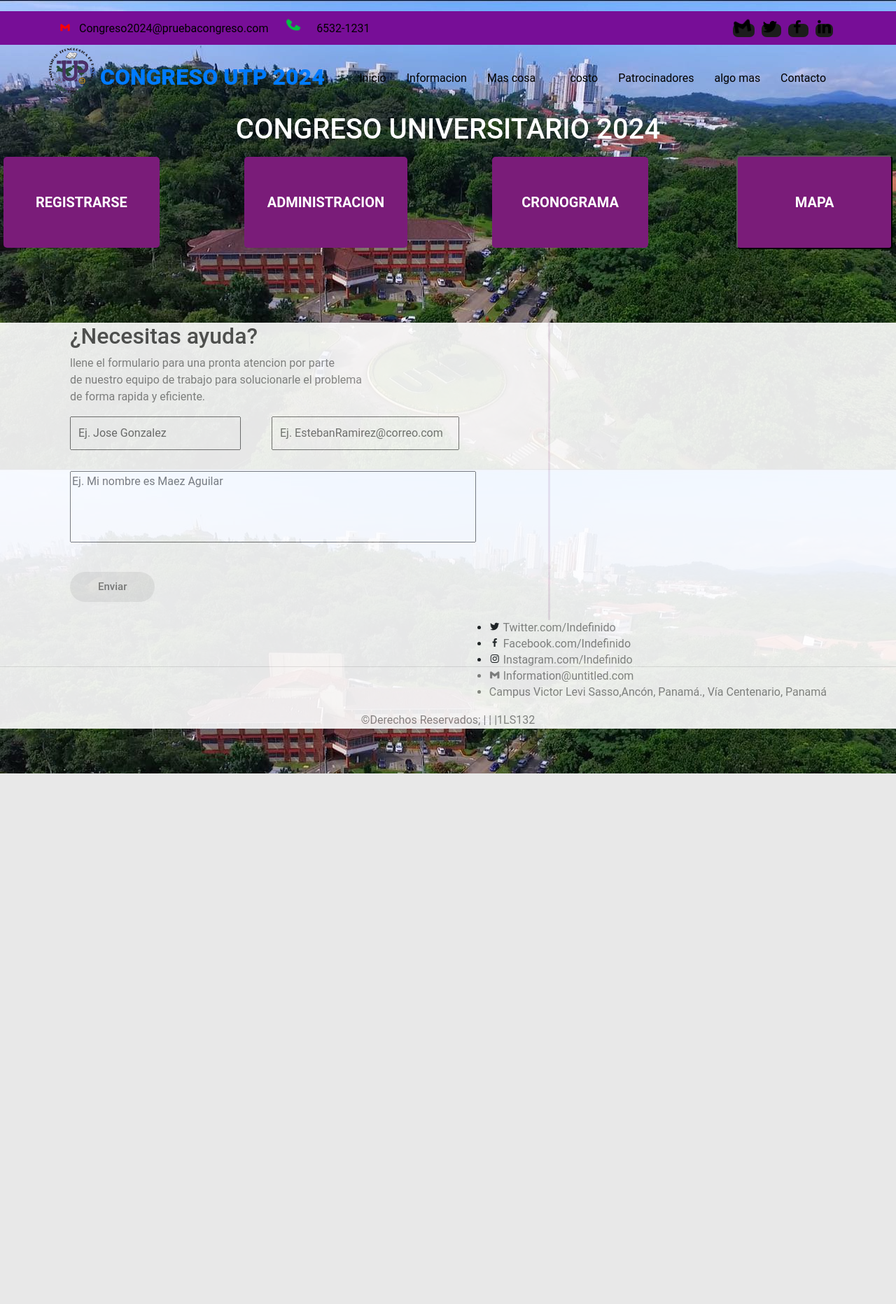
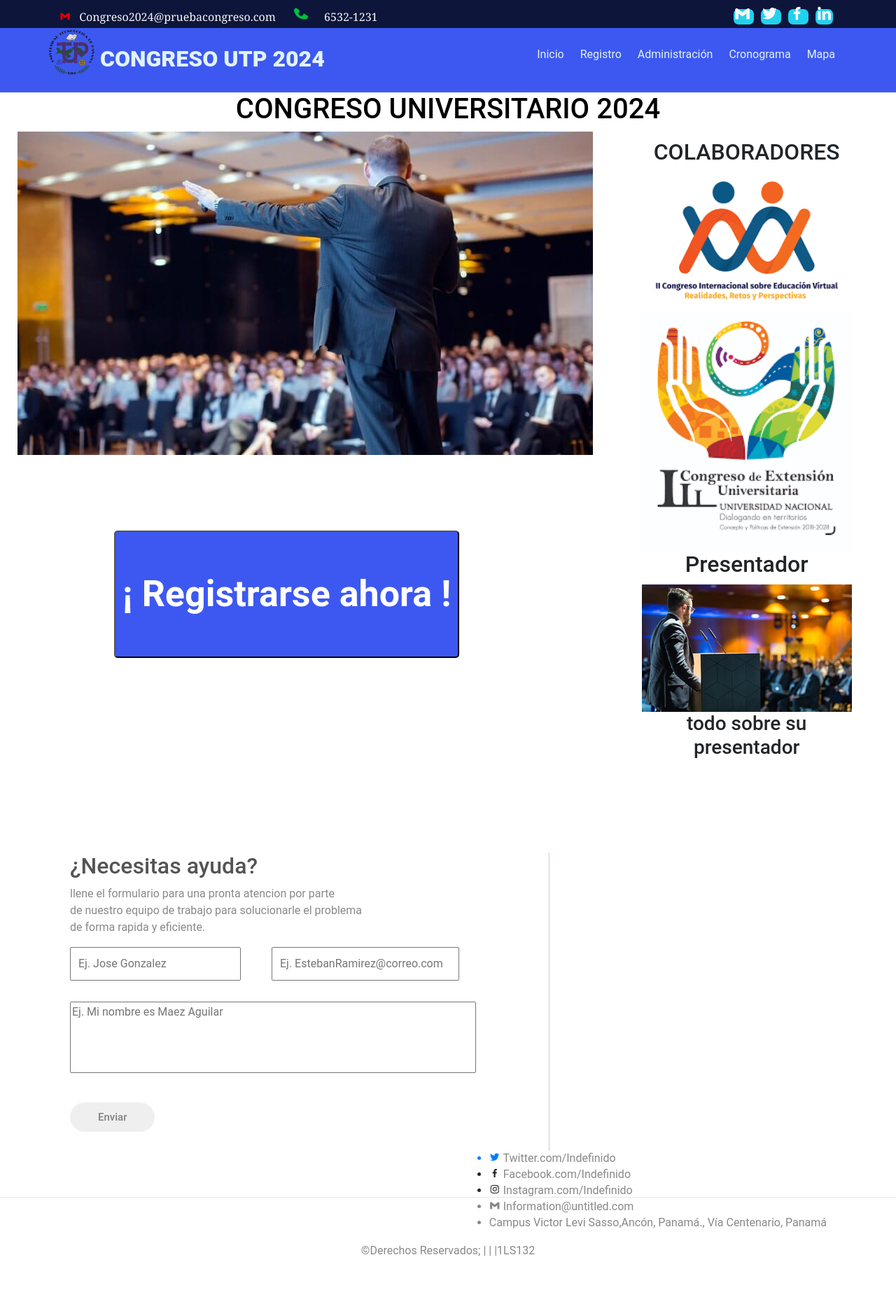
Before and after one commit to josh19ds1/Proyecto_FDESVII, a PHP site: page / in a window 1280 px wide. Shown: the whole page at 70% size. Before the commit the page ends 1105 px from the top, so only its background shows below. Run offline with PHP 8.4, Linux system fonts and the light colour scheme.

Commit message:
modificando el index y el header

```diff
--- a/public/css/headerfoder.css
+++ b/public/css/headerfoder.css
@@ -1,50 +1,59 @@
-body {
-  background-color: #fff;
-  position: relative;
-}
 
-/*
-.hero {
-    height: 100vh;
-    width: 100%;
-    background-size: cover;
-    background-position: center center;
-    background-repeat: no-repeat; }
-*/
+
+ /*text-del header donde esta congreso*/
 .top-bar {
   padding: .5rem 0;
-  background: rgb(119, 14, 151); }
+  background: #0D153A;
+  width: 100%;
+  height: 40px;
+  margin: 0;
+  position: sticky;
+
+}
+  /*text-del header donde esta congreso*/
   .top-bar a {
-    color: #000000; }
+    font-family: Cambria;
+    text-decoration: none;
+    color: rgb(247, 247, 247);
+
+  }
 
 .site-navbar {
-  margin-bottom: 1px;
+  background-color: #3D58F1;
+  text-decoration: none;
+  position: sticky;
+  width: 100%;
+  padding: 1rem;
+  display: flex;
 
-  position: relative;
-  width: 100%;
-  padding: 1rem; }
-  @media (max-width: 991.98px) {
-    .site-navbar {
-      padding-top: 3rem;
-      padding-bottom: 3rem; } }
-  .site-navbar .toggle-button {
-    position: absolute;
-    right: 0px; }
+}
+      @media (max-width: 1200px) {
+        .site-navbar {
+          padding-top: 3rem;
+          padding-bottom: 3rem; } }
+      .site-navbar .toggle-button {
+        position: absolute;
+        right: 0px; }
   .site-navbar .site-logo {
     position: absolute;
     font-size: 2rem;
+     text-decoration: none;
     text-transform: uppercase;
     font-weight: 900;
     line-height: 0;
-    margin: 0;
-    padding: 0;
-    z-index: 3; }
+  }
     @media (max-width: 991.98px) {
       .site-navbar .site-logo {
         float: left;
-        position: relative; } }
+        position: relative;
+       }
+      }
+
+
+
   .site-navbar .site-navigation.border-bottom {
-    border-bottom: 1px solid white !important; }
+    border-bottom: 1px solid white !important;
+    }
   .site-navbar .site-navigation .site-menu {
     margin-bottom: 0; }
     .site-navbar .site-navigation .site-menu .active {
@@ -54,15 +63,31 @@ body {
       display: inline-block; }
     .site-navbar .site-navigation .site-menu > li {
       display: inline-block; }
+/*css de la parte de las letras donde esta el menu de navegacion*/
       .site-navbar .site-navigation .site-menu > li > a {
-        margin-left: 10px;
+        width: 100%;
+        height: 60px;
+
         margin-right: 15px;
-        padding: 20px 0px;
-        color: #000 !important;
+        padding: 10px 2px;
+        color: #E1F3F5 !important;
         display: inline-block;
-        text-decoration: none !important; }
+        text-decoration: none !important;
+        border-radius: 15px;
+        -webkit-border-radius: 15px;
+        -moz-border-radius: 15px;
+        -ms-border-radius: 15px;
+        -o-border-radius: 15px;
+}
+
+
         .site-navbar .site-navigation .site-menu > li > a:hover {
-          color: #007bff; }
+
+          padding: 10px ;
+          background-color: #0D153A;
+          color: #007bff;
+          text-align: center;
+         }
     .site-navbar .site-navigation .site-menu .has-children {
       position: relative; }
       .site-navbar .site-navigation .site-menu .has-children > a {
@@ -77,7 +102,9 @@ body {
           -webkit-transform: translateY(-50%);
           -ms-transform: translateY(-50%);
           transform: translateY(-50%);
-          font-family: 'icomoon'; }
+          font-family: 'icomoon';
+          text-decoration: none;
+        }
       .site-navbar .site-navigation .site-menu .has-children .dropdown {
         visibility: hidden;
         opacity: 0;
@@ -128,7 +155,8 @@ body {
           min-width: 200px; }
           .site-navbar .site-navigation .site-menu .has-children .dropdown > li > a {
             padding: 9px 20px;
-            display: block; }
+            display: block;
+             }
             .site-navbar .site-navigation .site-menu .has-children .dropdown > li > a:hover {
               background: #f8f9fa;
               color: #ced4da; }
@@ -162,35 +190,43 @@ body {
 }
 .mr-3{
   color: rgb(2, 194, 66);
-  margin: auto;
+
 }
 div {
   display: end;
 
 }
 
-
+.txtit{
+color: #E1F3F5;
+}
 
 .link {
   text-decoration: none;
-  color: #b7b7b7;
+  color: #E1F3F5;
   margin: 5px;
   width: 50px;
   height: 25px;
   display: end;
-
   justify-content: center;
   align-items: center;
-  background: rgb(28, 28, 28);
+  background: #22D1EE;
   border-radius: 7px;
   position: relative;
   transition: 0.4s;
+  -webkit-transition: 0.4s;
+  -moz-transition: 0.4s;
+  -ms-transition: 0.4s;
+  -o-transition: 0.4s;
 }
 
 
 .link:hover {
   font-size: 20px;
   transform: rotate(45deg);
+  text-decoration: none;
+  color: rgb(58, 58, 58);
+
 }
 
 .link::before {
@@ -202,10 +238,11 @@ div {
   background: #373737;
   border-radius: 10px;
   transition: opasity 0.2s;
+  text-decoration: none;
 }
 
 .link:hover::before {
-  opacity: 0.4;
+  opacity:50;
 
 }
 
@@ -235,13 +272,27 @@ div {
   transition: all 0.4s;
 }
 
+
+.gmail{
+
+  color: rgb(226, 0, 0);
+}
+.Twitter{
+  color: #007bff;
+}
+
 .link:hover i {
-  color: #c8c8c8;
-  transform: rotate(-45deg);
+  transform: rotate(-360deg);
+  -webkit-transform: rotate(-360deg);
+  -moz-transform: rotate(-360deg);
+  -ms-transform: rotate(-360deg);
+  -o-transform: rotate(-360deg);
+
 }
 
 .link:hover i.gmail {
   color: #c32a2a;
+
 }
 
 .link:hover i.twitter {
@@ -251,6 +302,7 @@ div {
 .link:hover i.linkedin {
   color: #0a66ca;
 }
+
 
 /*foter*/
 
--- a/public/css/inicio.css
+++ b/public/css/inicio.css
@@ -1,12 +1,3 @@
-
-body{
-  background-image: url("../src/1.jpg");
-
-background-color: #fff;
-}
-
-
-
 
 .formulario{
 
@@ -19,77 +10,28 @@ background-color: #fff;
 .Boton{
     /*caja*/
  color:#fff;
- background-color: #7a1c79;
+ background-color: #3D58F1;
  padding: 50px 10px;
- margin: 5px;
+ margin-top: 10px;
  /*texto*/
  text-decoration: none;
- font-size: 20px;
+ font-size: 52px;
  font-size: 'Roboto', 'sans-seriff';
  text-align: center;
  font-weight: bolder;
  /*posicion*/
-  grid-column: 1/3;
+ position: absolute;
+ bottom: 178px;
+ left: 163px;
  border-radius: 5px;
  -webkit-border-radius: 5px;
  -moz-border-radius: 5px;
  -ms-border-radius: 5px;
  -o-border-radius: 5px;
 }
-
-.Boton2{
-    text-decoration: none;
-    color:#fff;
-    background-color: #7a1c79;
-    padding: 50px 10px;
-    font-size: 20px;
-    font-size:  'Roboto', sans-serif;
-    font-weight: bolder;
-    text-align: center;
-    border-radius: 5px;
-    grid-column:4/6;
-}
-
-.Boton3{
-    text-decoration: none;
-    color:#fff;
-    background-color: #7a1c79;
-    padding: 50px 10px;
-    margin: 5px;
-    font-size: 20px;
-    font-size:  'Roboto', sans-serif;
-    font-weight: bolder;
-    text-align: center;
-    border-radius: 5px;
-    grid-column:7/9;
-}
-
-.Boton4{
-    text-decoration: none;
-    color:#fff;
-    background-color: #7a1c79;
-    padding:  50px 10px;
-    margin: 5px;
-    font-size: 20px;
-    font-size:  'Roboto', sans-serif;
-    font-weight: bolder;
-    text-align: center;
-    border-radius: 5px;
-    grid-column:10/12;
-}
-
-h1{
-text-align: center;
-
-color: white;
-
-
-}
-
-
-
 .Boton:hover {
-    background-color: #310831;
+    background-color: #0D153A;
+    color: #E1F3F5;
     border-radius: 5px;
     -webkit-border-radius: 5px;
     -moz-border-radius: 5px;
@@ -97,30 +39,52 @@ color: white;
     -o-border-radius: 5px;
 
 }
-.Boton2:hover {
-    background-color: #310831;
-    border-radius: 5px;
-    -webkit-border-radius: 5px;
-    -moz-border-radius: 5px;
-    -ms-border-radius: 5px;
-    -o-border-radius: 5px;
+
+
+
+
+h1{
+text-align: center;
+
+color: black;
+
 
 }
-.Boton3:hover {
-    background-color: #310831;
-    border-radius: 5px;
-    -webkit-border-radius: 5px;
-    -moz-border-radius: 5px;
-    -ms-border-radius: 5px;
-    -o-border-radius: 5px;
+
+
+.sec{
+position: relative;
+display: grid;
+grid-template-columns: repeat(6,1fr);
+align-items: center;
+}
+
+.imagen1{
+
+    padding: 0;
+    margin: 0;
+    position: absolute;
+    top: 0%;
+    left: 25px;
+    grid-column: 1/3;
 
 }
-.Boton4:hover {
-    background-color: #310831;
-    border-radius: 5px;
-    -webkit-border-radius: 5px;
-    -moz-border-radius: 5px;
-    -ms-border-radius: 5px;
-    -o-border-radius: 5px;
+.imagen2{
+
+  width: 100%;
+  height: 150x;
+  object-fit: cover;
+  margin-top: 2px;
 
 }
+.novedades{
+    display: block;
+    margin: 10px auto;
+    max-width: 300px;
+    width: 300px!important;
+    text-align: center;
+    padding-bottom: 1em;
+    position: relative;
+    grid-column: 5/7;
+
+}
--- a/view/PaginaInicio.php
+++ b/view/PaginaInicio.php
@@ -12,17 +12,29 @@
 
 
              <h1>CONGRESO UNIVERSITARIO 2024</h1>
-             <form  method="POST" action="?ops=Mapa" class="formulario">
-
-                 <a href="?ops=crear"   class="Boton">REGISTRARSE</a>
-                 <a href="?ops=Admin" class="Boton2">ADMINISTRACION</a>
-                 <a href="?ops=Cronograma"  class="Boton3">CRONOGRAMA</a>
-                    <input type="submit" class="Boton4" value="MAPA">
-
-             </form>
+             <div class="sec">
+                <img src="public/src/presentadore.jpg" class="imagen1">
+                            <div class="novedades">
+                                    <h2>COLABORADORES</h2>
+                                    <img src="public/src/logo1.png" class="imagen2">
+                                    <img src="public/src/logo2.png" class="imagen2">
+                                    <h2>Presentador</h2>
+                                    <img src="public/src/presentador.jpg" class="imagen2">
+                                    <h3>todo sobre su presentador</h3>
+                            </div>
+                <form  method="POST" action="?ops=crear" class="formulario">
 
 
-        <?php include("view/secciones/footerRIns.php") ?>
+                    <input type="submit" class="Boton" value="¡ Registrarse ahora !">
+
+                </form>
+             </div>
+
+             <?php include("view/sechedyfoot/footer.php") ?>
+
+
+
+
 
 </body>
 </html>
--- a/view/sechedyfoot/encabezado.php
+++ b/view/sechedyfoot/encabezado.php
@@ -4,9 +4,7 @@
     <!-- Required meta tags -->
     <meta charset="utf-8">
     <meta name="viewport" content="width=device-width, initial-scale=1, shrink-to-fit=no">
-    <link href='https://unpkg.com/boxicons@2.1.1/css/boxicons.min.css' rel='stylesheet'>
-
-
+    <link href='https://unpkg.com/boxicons@2.1.4/css/boxicons.min.css' rel='stylesheet'>
     <!-- Bootstrap CSS -->
     <link rel="stylesheet" href="public/css/bootstrap.min.css">
       <!-- Style -->
@@ -15,37 +13,35 @@
     <title>Congreso2024</title>
 </head>
   <body>
-<div class="fond">
 
 
 
-
-
-
-    <div class="site-mobile-menu site-navbar-target">
-        <div class="site-mobile-menu-header">
-          <div class="site-mobile-menu-close mt-3">
-            <span class="icon-close2 js-menu-toggle"></span>
-          </div>
-        </div>
-        <div class="site-mobile-menu-body"></div>
-      </div>
-
-
+    <!-- -->
       <div class="top-bar">
         <div class="container">
           <div class="row">
             <div class="col-12">
-              <a href="#" class=""><span class="mr-2  bx bxl-gmail gmail"></span> <span class="d-none d-md-inline-block">Congreso2024@pruebacongreso.com</span></a>
-              <span class="mx-md-2 d-inline-block"></span>
-              <a href="#" class=""><i class='mr-3 bx bxs-phone bx-sm bx-tada' ></i> <span class="d">6532-1231</span></a>
+              <a href="#" class="">
+                <span class="mr-2  bx bxl-gmail gmail">
+                </span>
+                <span class="d-none d-md-inline-block ">
+                  Congreso2024@pruebacongreso.com
+                </span>
+              </a>
+              <span class="mx-md-2 d-inline-block">
+
+              </span>
+              <a href="#" class="">
+                <i class='mr-3 bx bxs-phone bx-sm bx-tada' >
+
+                </i> <span class="d">6532-1231</span></a>
 
 
               <div class="float-right">
 
                 <div>
                   <a href="#" class="link">
-                      <i class="bx bxl-gmail bx-tada"></i>
+                      <i class="bx bxl-gmail bx-sm"></i>
                   </a>
                   <a href="#" class="link">
                       <i class='bx bxl-twitter bx-sm' ></i>
@@ -65,7 +61,9 @@
 
         </div>
       </div>
+ <!--aqui termina la primera linea del header
 
+-->
       <header class="site-navbar js-sticky-header site-navbar-target" role="banner">
 
         <div class="container">
@@ -73,7 +71,9 @@
 
 
             <div class="site-logo">
-            <img class="mb-4" src="public/src/utp.svg" alt="" width="65" height="75"> <a href="index.html" class="text-black"><span class="text-primary">Congreso UTP 2024</a>
+                <img class="mb-4" src="public/src/utp.svg" alt="" width="65" height="75">
+                    <a href="index.html" class="text-black">
+                        <span class="txtit">Congreso UTP 2024</a>
 
             </div>
 
@@ -81,32 +81,12 @@
               <nav class="site-navigation text-right ml-auto " role="navigation">
 
                 <ul class="site-menu main-menu js-clone-nav ml-auto d-none d-lg-block">
-                  <li><a href="#home-section" class="nav-link">Inicio</a></li>
-                  <li><a href="#services-section" class="nav-link">Informacion</a></li>
+                  <li><a href="./Index.php?ops=#"     class="nav-link">Inicio</a></li>
+                  <li><a href="./Index.php?ops=crear" class="nav-link">Registro</a></li>
+                  <li><a href="./Index.php?ops=Admin" class="nav-link">Administración</a></li>
+                  <li><a href="./Index.php?ops=Cronograma" class="nav-link">Cronograma</a></li>
+                  <li><a href="./Index.php?ops=Mapa"  class="nav-link">Mapa</a></li>
 
-
-                  <li class="has-children">
-                    <a href="#about-section" class="nav-link">Mas cosa</a>
-                    <ul class="dropdown arrow-top">
-                      <li><a href="#team-section" class="nav-link">me quede en blanco que poner</a></li>
-                      <li><a href="#pricing-section" class="nav-link">mas blanco</a></li>
-                      <li><a href="#faq-section" class="nav-link">y mas blanco</a></li>
-                      <li class="has-children">
-                        <a href="#">experimentado menu sobre menu</a>
-                        <ul class="dropdown">
-                          <li><a href="#">Menu 1</a></li>
-                          <li><a href="#">Menu 2</a></li>
-                          <li><a href="#">Menu 3</a></li>
-                        </ul>
-                      </li>
-                    </ul>
-                  </li>
-
-                  <li><a href="#why-us-section" class="nav-link">costo</a></li>
-
-                  <li><a href="#testimonials-section" class="nav-link">Patrocinadores</a></li>
-                  <li><a href="#blog-section" class="nav-link">algo mas</a></li>
-                  <li><a href="#general formu" class="nav-link">Contacto</a></li>
                 </ul>
               </nav>
 
@@ -118,7 +98,7 @@
         </div>
 
       </header>
-      </div>
+
 
   </body>
 </html>
--- a/view/sechedyfoot/footer.php
+++ b/view/sechedyfoot/footer.php
@@ -4,7 +4,7 @@
     <meta charset="UTF-8">
     <meta http-equiv="X-UA-Compatible" content="IE=edge">
     <meta name="viewport" content="width=device-width, initial-scale=1.0">
-    <link href='https://unpkg.com/boxicons@2.1.1/css/boxicons.min.css' rel='stylesheet'>
+    <link href='https://unpkg.com/boxicons@2.1.4/css/boxicons.min.css' rel='stylesheet'>
 
 
 <!-- Bootstrap CSS -->
```
Also changed, not shown: view/Registro.php (deleted, +0 -16 lines), view/prueba3.php (deleted, +0 -14 lines), view/registropersonal.php (+6 -14 lines), public/src/logo1.png (added), public/src/logo2.png (added), public/src/presentador.jpg (added), public/src/presentadore.jpg (added).
